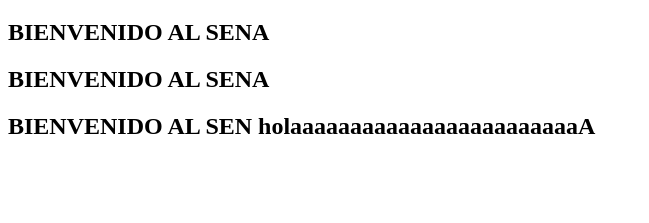
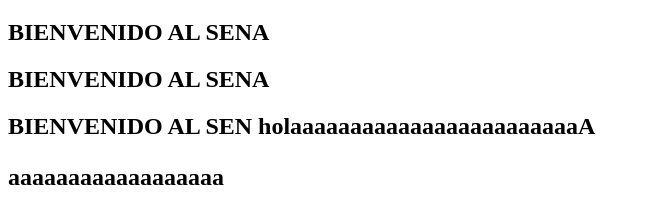
Before and after one commit to JFierrox/AlmacenAdsi, a plain HTML site: page Index.html in a window 1280 px wide. Shown: the part 61-284 px from the top of the page, without its empty margins (0-649 px from the left). Drawn offline with Linux system fonts and the light colour scheme.

Commit message:
Tercer Cambio
Adios

```diff
--- a/Index.html
+++ b/Index.html
@@ -11,6 +11,7 @@
     <h2>BIENVENIDO AL SENA</h2>
     <h2>BIENVENIDO AL SENA</h2>
     <h2>BIENVENIDO AL SEN holaaaaaaaaaaaaaaaaaaaaaaaaA<h2>
+    <p>aaaaaaaaaaaaaaaaaa<p>
 
 </body>
 </html>
```
